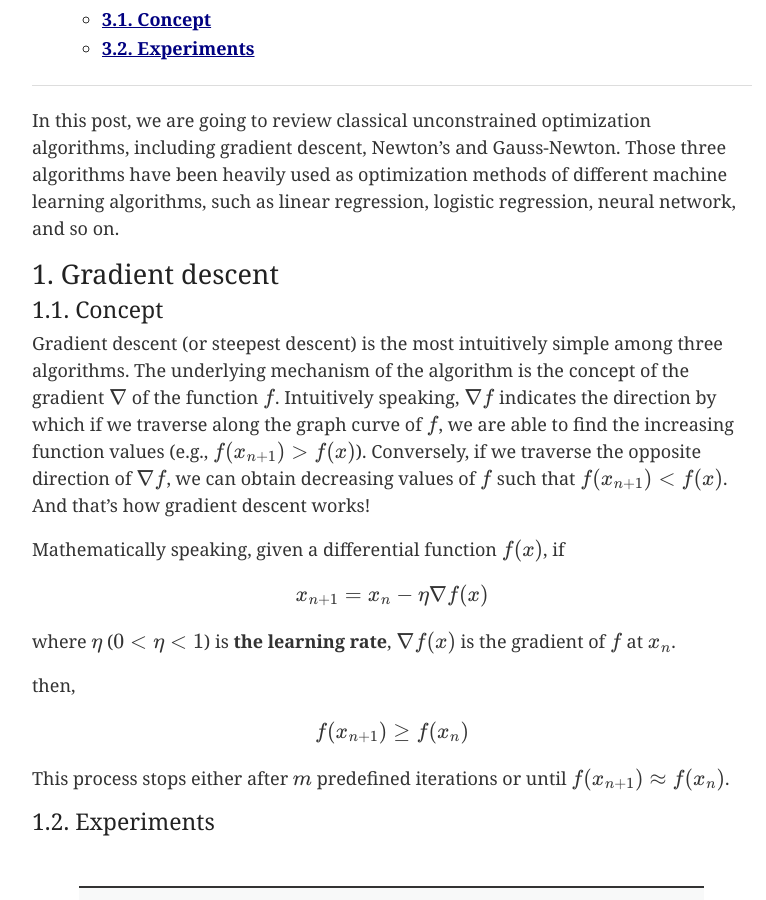
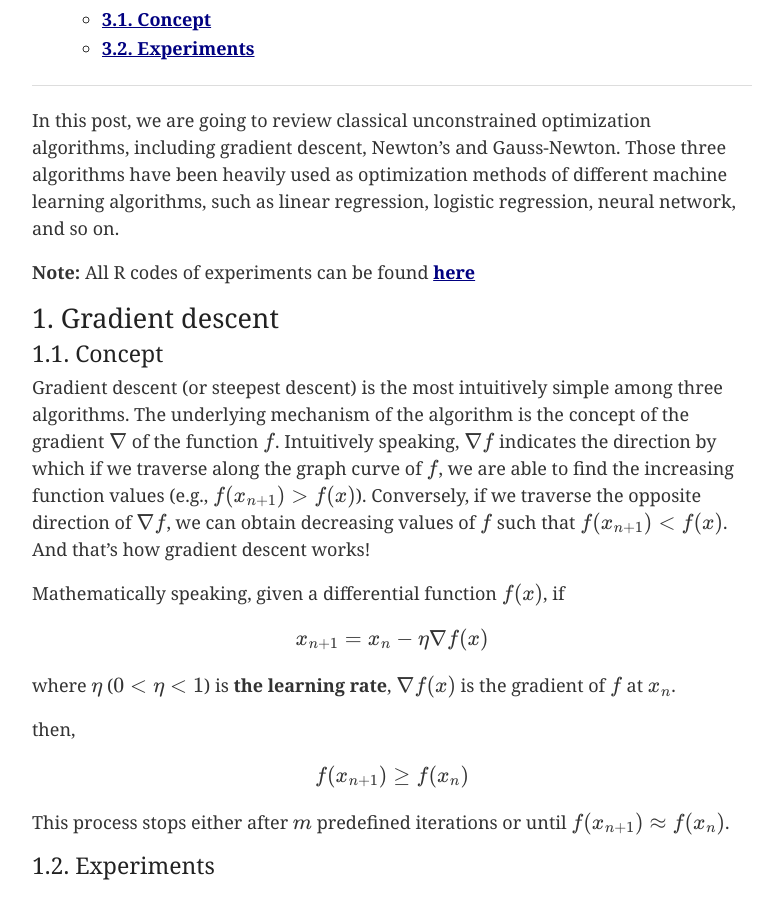
Before and after one commit to newbiettn/newbiettn.github.io, a Jekyll site: the page built from _posts/2016-11-23-uncontrained-optimization-methods.md, in a window 1280 px wide and 900 px high, scrolled down 579 px. Shown: the whole window, without its empty margins (208-974 px from the left). Built offline with Jekyll 4.4.1, drawn with Linux system fonts in a browser that asks for light colours; formulas are drawn with MathJax 3.

Commit message:
update post

```diff
--- a/_posts/2016-11-23-uncontrained-optimization-methods.md
+++ b/_posts/2016-11-23-uncontrained-optimization-methods.md
@@ -19,6 +19,7 @@ __Table of Contents__
 
 In this post, we are going to review classical unconstrained optimization algorithms, including gradient descent, Newton's and Gauss-Newton. Those three algorithms have been heavily used as optimization methods of different machine learning algorithms, such as linear regression, logistic regression, neural network, and so on.
 
+__Note:__ All R codes of experiments can be found [here](https://github.com/newbiettn/R/tree/master/optimization_algorithms)
 
 ### 1. Gradient descent
 #### 1.1. Concept
```
